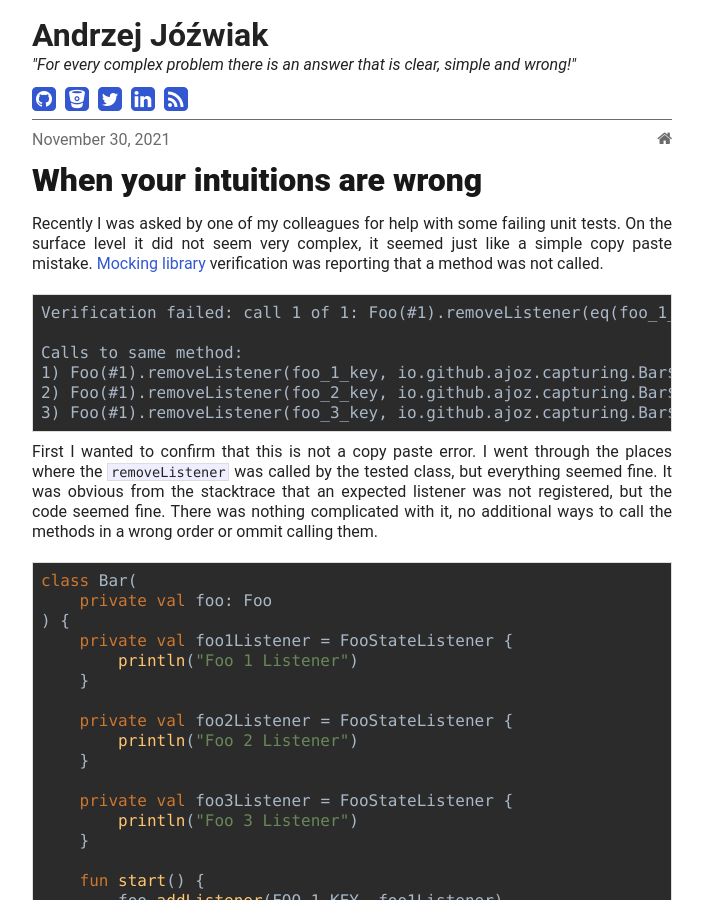
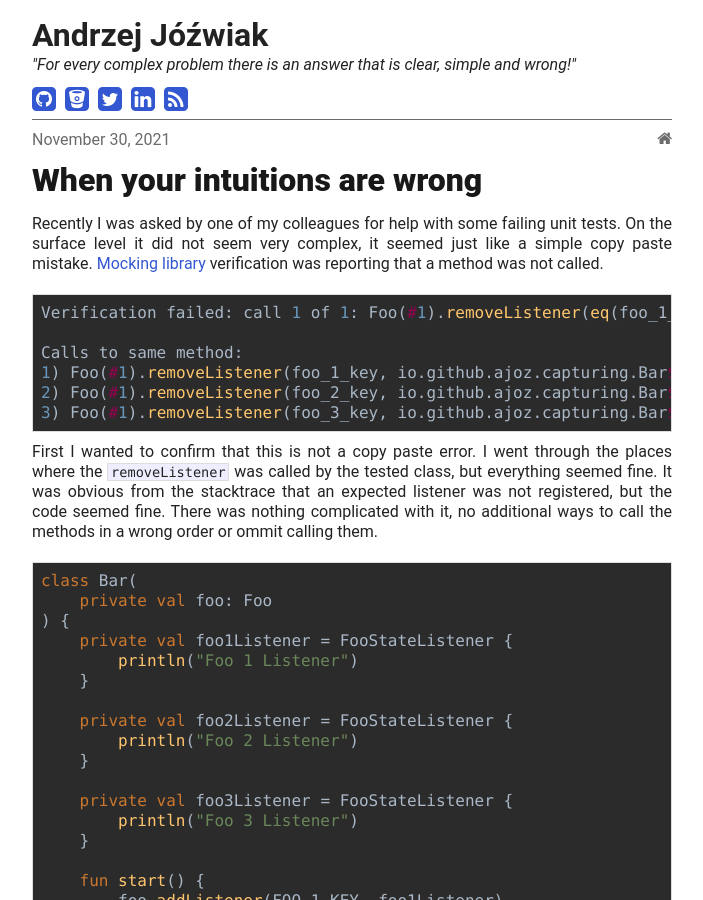
Before and after one commit to ajoz/ajoz.github.io, a Jekyll site: the page built from _posts/2021-11-30-wrong-intuitions.markdown, in a window 1280 px wide and 900 px high. Shown: the whole window, without its empty margins (298-1001 px from the left). Built offline with Jekyll 4.4.1, drawn with Linux system fonts in a browser that asks for light colours; nearby versions of some CDN libraries; comment, search, counter and statistics services are not loaded; some of the changed text lies outside the part shown.

Commit message:
[post][update] When your intuitions are wrong - updating code examples, corrections

````diff
--- a/_posts/2021-11-30-wrong-intuitions.markdown
+++ b/_posts/2021-11-30-wrong-intuitions.markdown
@@ -3,13 +3,13 @@ layout: post
 date: 30-11-2021
 author: Andrzej Jóźwiak
 title: When your intuitions are wrong
-tags: kotlin jvm mocking testing tests mocks mockk mockito
+tags: kotlin mocking testing tests mocks mockk mockito jvm
 disqus: true
 ---
 
 Recently I was asked by one of my colleagues for help with some failing unit tests. On the surface level it did not seem very complex, it seemed just like a simple copy paste mistake. [Mocking library](https://mockk.io/) verification was reporting that a method was not called.
 
-```
+```kotlin
 Verification failed: call 1 of 1: Foo(#1).removeListener(eq(foo_1_key), eq(io.github.ajoz.capturing.Bar$foo3Listener$1@38f4800d))). No matching calls found.
 
 Calls to same method:
@@ -164,7 +164,7 @@ internal class MockitoBarTest {
 
 With persistence worthy of a better cause I awaited the results.
 
-```
+```kotlin
 BUILD SUCCESSFUL in 1s
 3 actionable tasks: 2 executed, 1 up-to-date
 12:11:13 AM: Task execution finished ':test --tests "io.github.ajoz.capturing.MockitoBarTest.Check if listener is added and removed"'.
````
